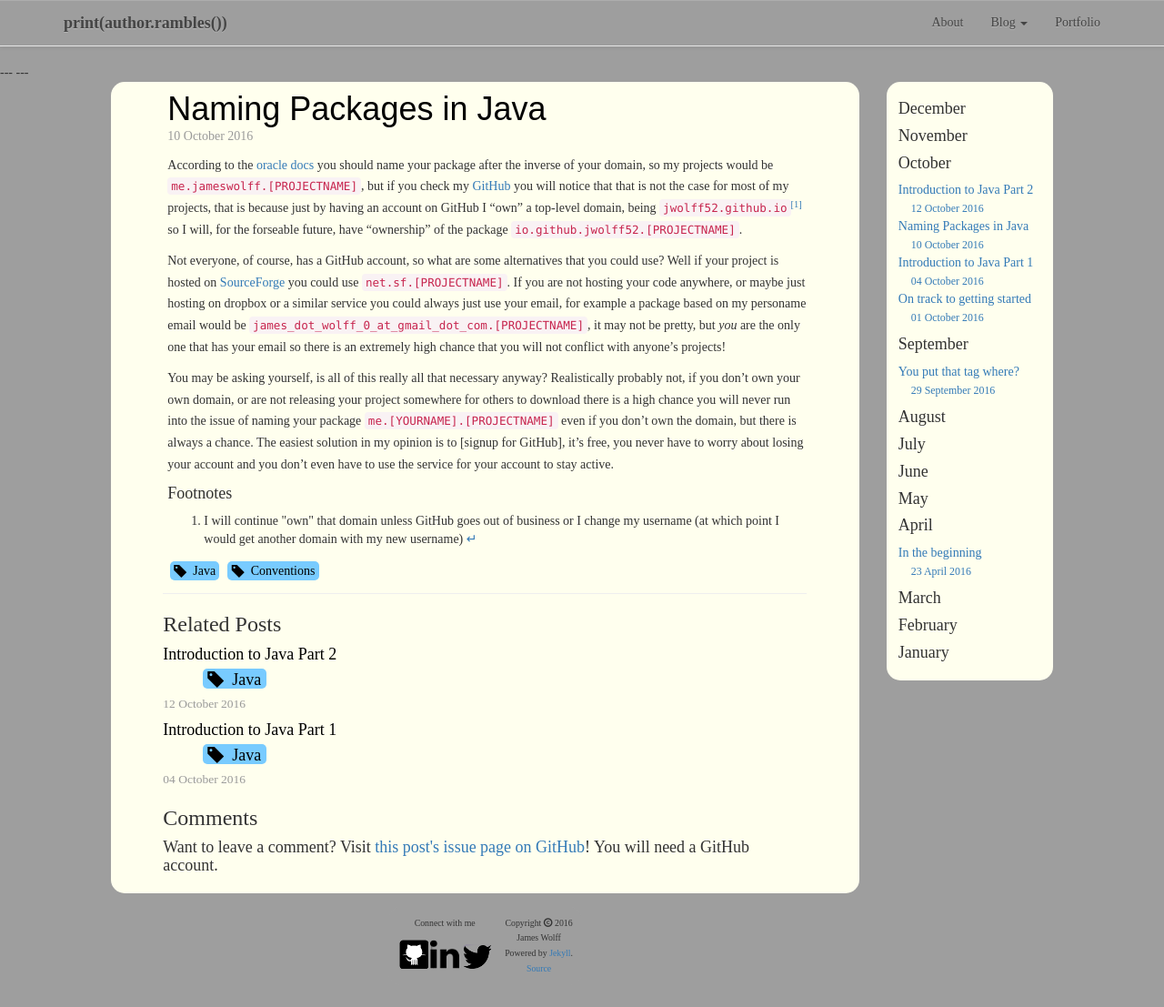
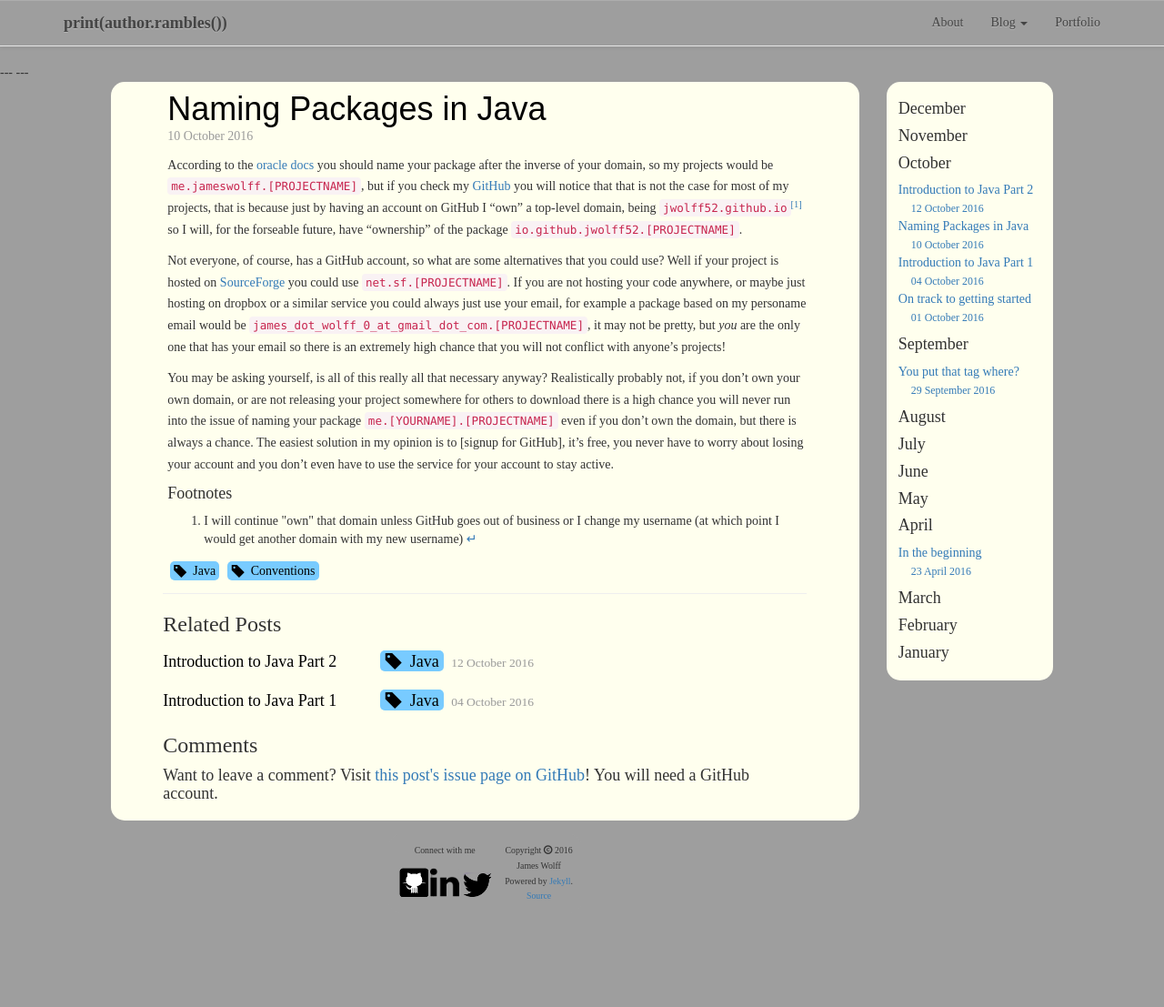
Before and after one commit to jwolff52/wolffblog, a Jekyll site: the page built from _posts/2016-10-10-naming-packages-in-java.md, in a window 1280 px wide and 1123 px high. Shown: the top 1107 px of the window at 91% size. Built offline with Jekyll 4.4.1, drawn with Linux system fonts in a browser that asks for light colours; some web fonts are replaced.

Commit message:
Update post.html

```diff
--- a/_layouts/post.html
+++ b/_layouts/post.html
@@ -39,7 +39,7 @@ layout: blogpage
 					{% if post.url != page.url %}
 						{% if page.tags contains tag %}
 							{% assign sameTagCount = sameTagCount | plus: 1 %}
-							{% capture tagmarkup %} <li class="tag"><a class="tag-link" href="#{{ tag | slugify }}"><span class="glyphicon glyphicon-tag"></span>{{ tag }}</a></span> {% endcapture %}
+							{% capture tagmarkup %} <li class="tag"><a class="tag-link" href="{{site.url }}/tags#{{ tag | slugify }}"><span class="glyphicon glyphicon-tag"></span>{{ tag }}</a></li> {% endcapture %}
 							{% assign commonTags = commonTags | append: tagmarkup %}
 						{% endif %}
 					{% endif %}
@@ -47,7 +47,7 @@ layout: blogpage
 
 				{% if sameTagCount >= minCommonTags %}
 					<li>
-						<h4><a href="{{ site.baseurl }}{{ post.url }}">{{ post.title }} <ul>{{ commonTags }}</ul> <small>{{ post.date | date_to_long_string }}</small></a></h4>
+						<h4><a href="{{ site.baseurl }}{{ post.url }}">{{ post.title }} <ul style="display: inline;">{{ commonTags }}</ul> <small>{{ post.date | date_to_long_string }}</small></a></h4>
 					</li>
 					{% assign relatedPosts = relatedPosts | push:post.title %}
 					{% assign maxRelatedCounter = maxRelatedCounter | plus: 1 %}
```
